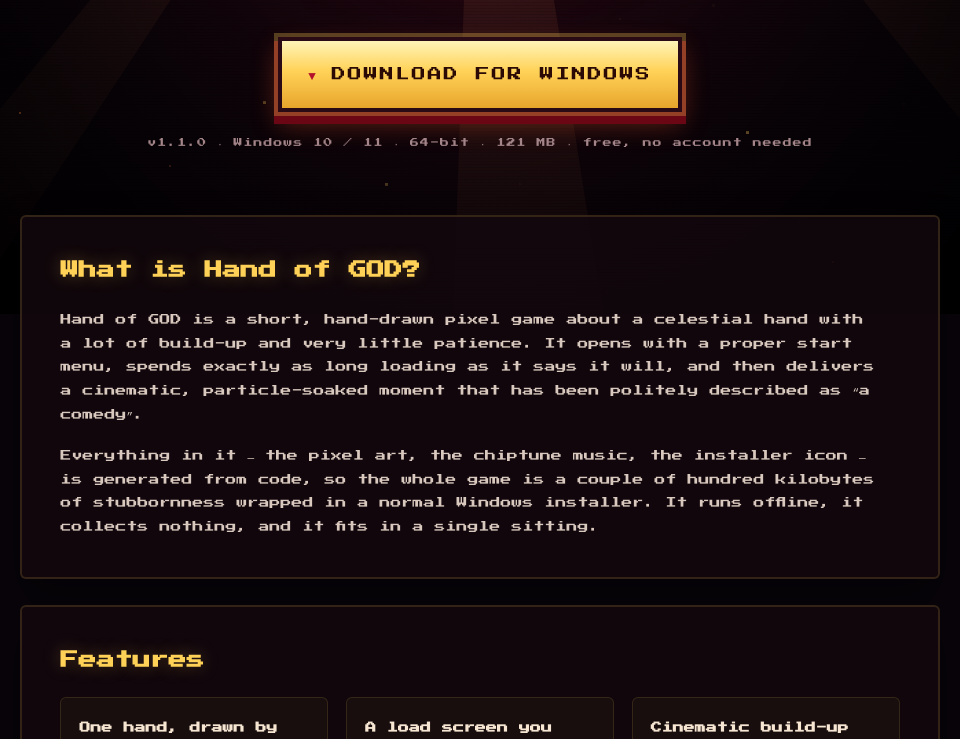
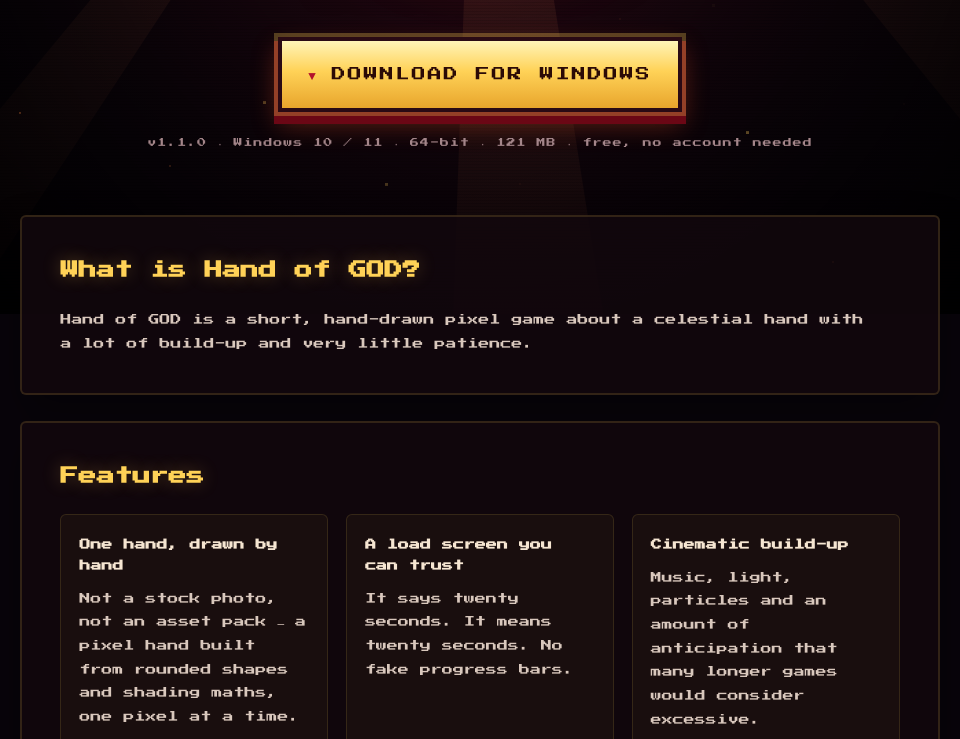
Before and after one commit to sazid63/HandOfGOD, an Electron app: page site/index.html in a window 960 px wide. Shown: the part 486-1225 px from the top of the page. Drawn offline with Linux system fonts and the light colour scheme; animation ran at ten frames a second.

Commit message:
Add moving visuals documentation and update website copy

```diff
--- a/site/index.html
+++ b/site/index.html
@@ -156,17 +156,7 @@
     <section id="about" class="panel" aria-labelledby="about-title">
       <h2 id="about-title">What is Hand of GOD?</h2>
       <p>
-        Hand of GOD is a short, hand-drawn pixel game about a celestial hand with
-        a lot of build-up and very little patience. It opens with a proper start
-        menu, spends exactly as long loading as it says it will, and then delivers
-        a cinematic, particle-soaked moment that has been politely described as
-        “a comedy”.
-      </p>
-      <p>
-        Everything in it — the pixel art, the chiptune music, the installer icon —
-        is generated from code, so the whole game is a couple of hundred kilobytes
-        of stubbornness wrapped in a normal Windows installer. It runs offline, it
-        collects nothing, and it fits in a single sitting.
+        Hand of GOD is a short, hand-drawn pixel game about a celestial hand with a lot of build-up and very little patience.
       </p>
     </section>
 
```
Also changed, not shown: README.md, assets/loader.gif (added), assets/menu.gif (added).
